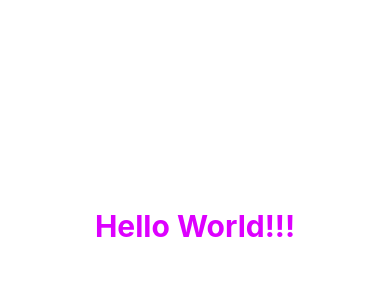
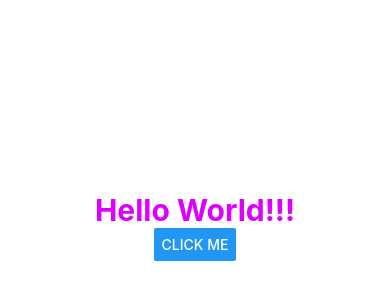
Before and after one commit to andyfoster/react-native-course, a React Native app: screen / in a window 390 px wide. Shown: the part 196-496 px from the top of the page. Built offline with nearby package versions, Linux system fonts and the light colour scheme.

Commit message:
Add button and remove status bar

```diff
--- a/App.js
+++ b/App.js
@@ -1,11 +1,10 @@
-import { StatusBar } from 'expo-status-bar';
-import { StyleSheet, Text, View } from 'react-native';
+import { Button, StyleSheet, Text, View } from 'react-native';
 
 export default function App() {
   return (
     <View style={styles.container}>
       <Text style={styles.header}>Hello World!!!</Text>
-      <StatusBar style="auto" />
+      <Button title="click me" />
     </View>
   );
 }
```
